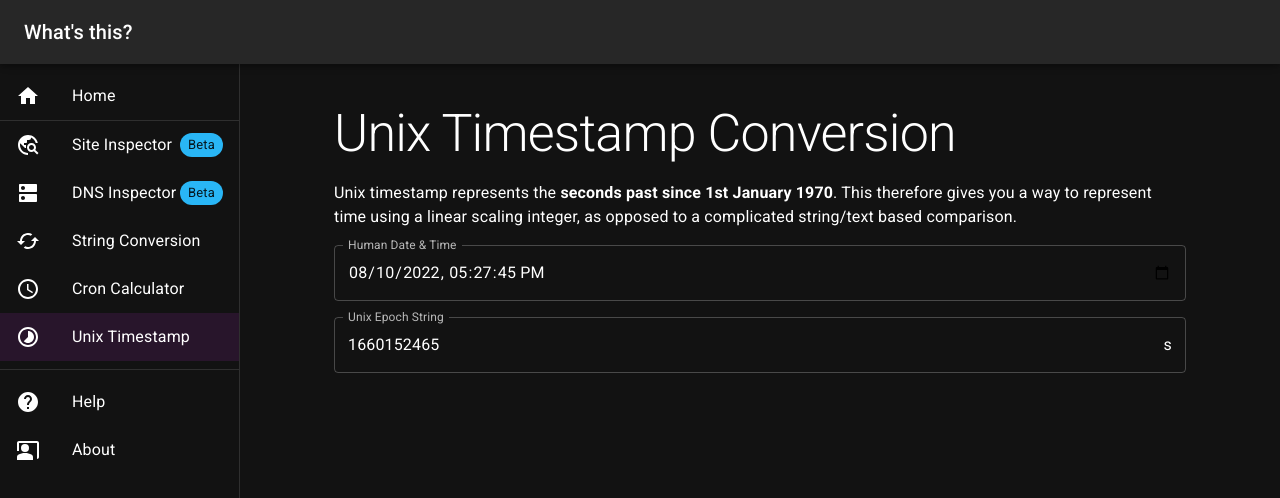
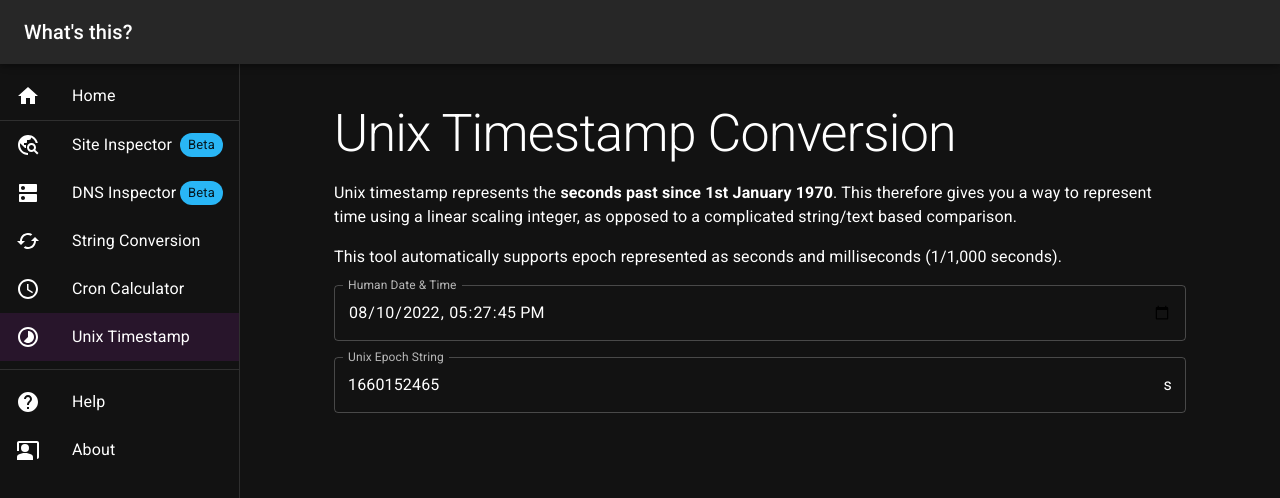
Before and after one commit to soup-bowl/whatsth.is, a React (Create React App) app: page /#/time/1660152465 in a window 1280 px wide. Shown: the top 498 px of the page. Built offline with nearby package versions, Linux system fonts and the light colour scheme.

Commit message:
Updated description.

```diff
--- a/src/pages/time.tsx
+++ b/src/pages/time.tsx
@@ -63,6 +63,9 @@ export default function UnixEpochPage() {
 				This therefore gives you a way to represent time using a linear scaling integer, as opposed to a complicated
 				string/text based comparison.
 			</Typography>
+			<Typography my={2}>
+				This tool automatically supports epoch represented as seconds and milliseconds (1/1,000 seconds).
+			</Typography>
 			<Box my={2}>
 				<TextField fullWidth
 					id="humanDTString"
```
